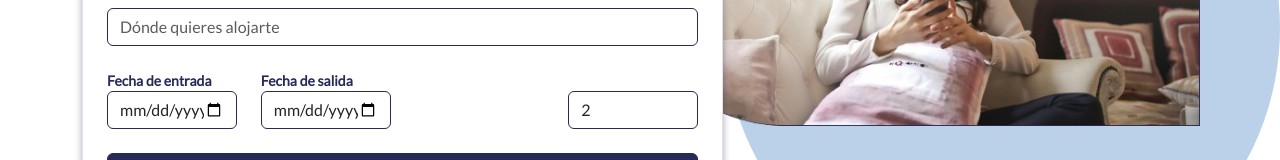
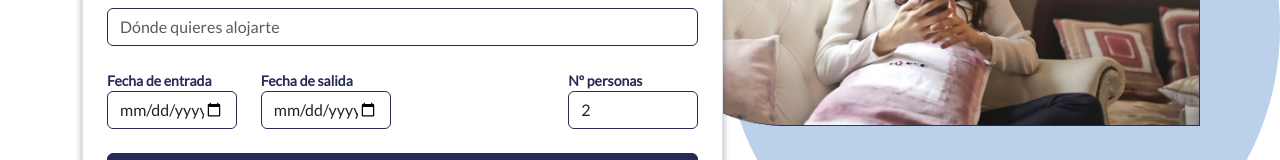
Before and after one commit to jebece/aloha, an Angular app: page / in a window 1280 px wide. Shown: the part 337-497 px from the top of the page. Built offline with nearby package versions, Linux system fonts and the light colour scheme.

Commit message:
Inclusión num personas inicio

```diff
--- a/src/app/components/inicio/inicio.component.html
+++ b/src/app/components/inicio/inicio.component.html
@@ -77,6 +77,9 @@
                             </div>
                             <div class="inicio__card-info col-4 col-md-3 d-flex flex-column justify-content-end">
                                 <div>Fecha de salida</div>
+                            </div>
+                            <div class="inicio__card-info col-4 col-md-3 offset-md-3 d-flex flex-column justify-content-end">
+                                <div>Nº personas</div>
                             </div>
                         </div>
                         <div class="row mb-4">
--- a/src/app/services/auth/login.service.ts
+++ b/src/app/services/auth/login.service.ts
@@ -18,7 +18,7 @@ export class LoginService {
   }
 
   login(credentials:LoginRequest):Observable<any>{
-    return this.http.post<any>(environment.urlHost + "/auth/loginClient", credentials).pipe(
+    return this.http.post<any>(environment.urlHost + "/auth/login", credentials).pipe(
     tap( (userData) => {
       sessionStorage.setItem('token', userData.token);
       this.currentUserLoginOn.next(true);
```
